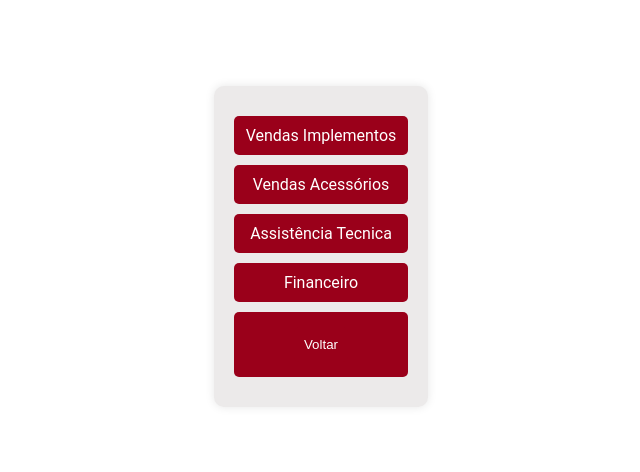
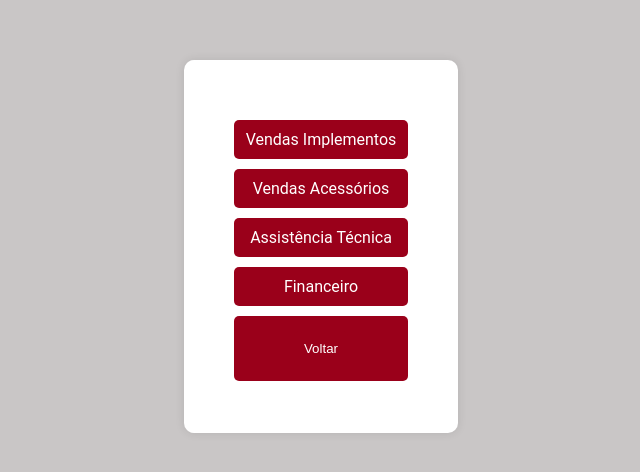
Before and after one commit to HerbertVieiraa/link-minasu, a plain HTML site: page contato.html in a window 1280 px wide. Shown: the part 154-626 px from the top of the page, without its empty margins (319-959 px from the left). Drawn offline with Linux system fonts and the light colour scheme.

Commit message:
Alterações do layout

```diff
--- a/contato.html
+++ b/contato.html
@@ -12,7 +12,7 @@
         <div class="links">
            <a href="http://">Vendas Implementos</a>
            <a href="http://">Vendas Acessórios</a>
-           <a href="">Assistência Tecnica</a>
+           <a href="">Assistência Técnica</a>
            <a href="">Financeiro</a>
            <button><a href="index.html">Voltar</a></button>
         </div>
--- a/css/contato.css
+++ b/css/contato.css
@@ -2,14 +2,13 @@
     --primary-color: #9A001A;
     --secondary-color: #363636;
 }
-
-
 
 * {
     box-sizing: border-box;
 }
 
 body {
+    background-color: #c9c6c6;
     display: flex;
     flex-direction: column;
     align-items: center;
@@ -19,14 +18,13 @@ body {
     margin: 0;
     font-family: 'Roboto', sans-serif;
     text-align: center;
-    background-color: #ffffff;
-    text-align: center;
 
 }
+
 .container {
-    background: rgb(236, 234, 234);
+    background: rgb(255, 255, 255);
     border-radius: 10px;
-    padding: 20px;
+    padding: 50px;
     box-shadow: 0 0 10px rgba(0, 0, 0, 0.1);
     max-width: 400px; /* Limita a largura máxima da página */
     margin: auto; /* Centraliza a página */
@@ -75,13 +73,13 @@ p {
 button {
     display: block;
     border: none;
-    margin: 10px 0;
+    margin: 2px 0;
     padding: 5px 60px;
     background: #9A001A;
     color: white;
     text-decoration: none;
     border-radius: 5px;
-    transition: background 0.2s; /* Transição suave para o hover */
+    transition: background 0.1s; /* Transição suave para o hover */
 }
 
 button:hover {
--- a/css/style.css
+++ b/css/style.css
@@ -3,6 +3,10 @@
 }
 
 body {
+
+    background-color: #c9c6c6;
+    font-family: 'Roboto', sans-serif;
+    text-align: center;
     display: flex;
     flex-direction: column;
     align-items: center;
@@ -10,17 +14,13 @@ body {
     height: 100vh;
     padding: 100px;
     margin: 0;
-    font-family: 'Roboto', sans-serif;
-    text-align: center;
-    background-color: #ebe3e3;
-    text-align: center;
 
 }
 
 .container {
-    background: rgb(236, 234, 234);
+    background: rgb(255, 255, 255);
     border-radius: 10px;
-    padding: 20px;
+    padding: 50px;
     box-shadow: 0 0 10px rgba(0, 0, 0, 0.1);
     max-width: 400px; /* Limita a largura máxima da página */
     margin: auto; /* Centraliza a página */
@@ -50,7 +50,7 @@ h1 {
 
 h1::after {
     content: "|";
-    margin-left: 5px;
+    margin-left: 3px;
     opacity: 1;
     animation: blink 0.7s infinite;
 }
```
